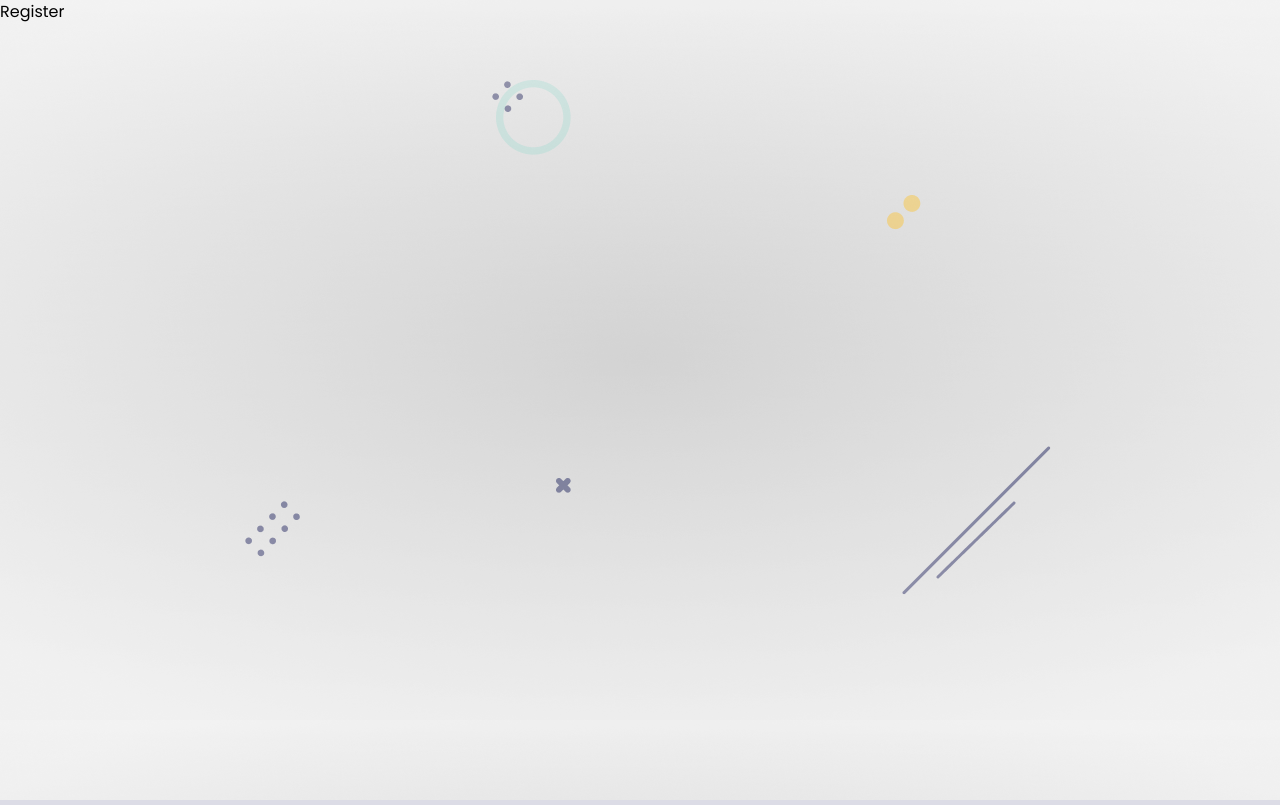
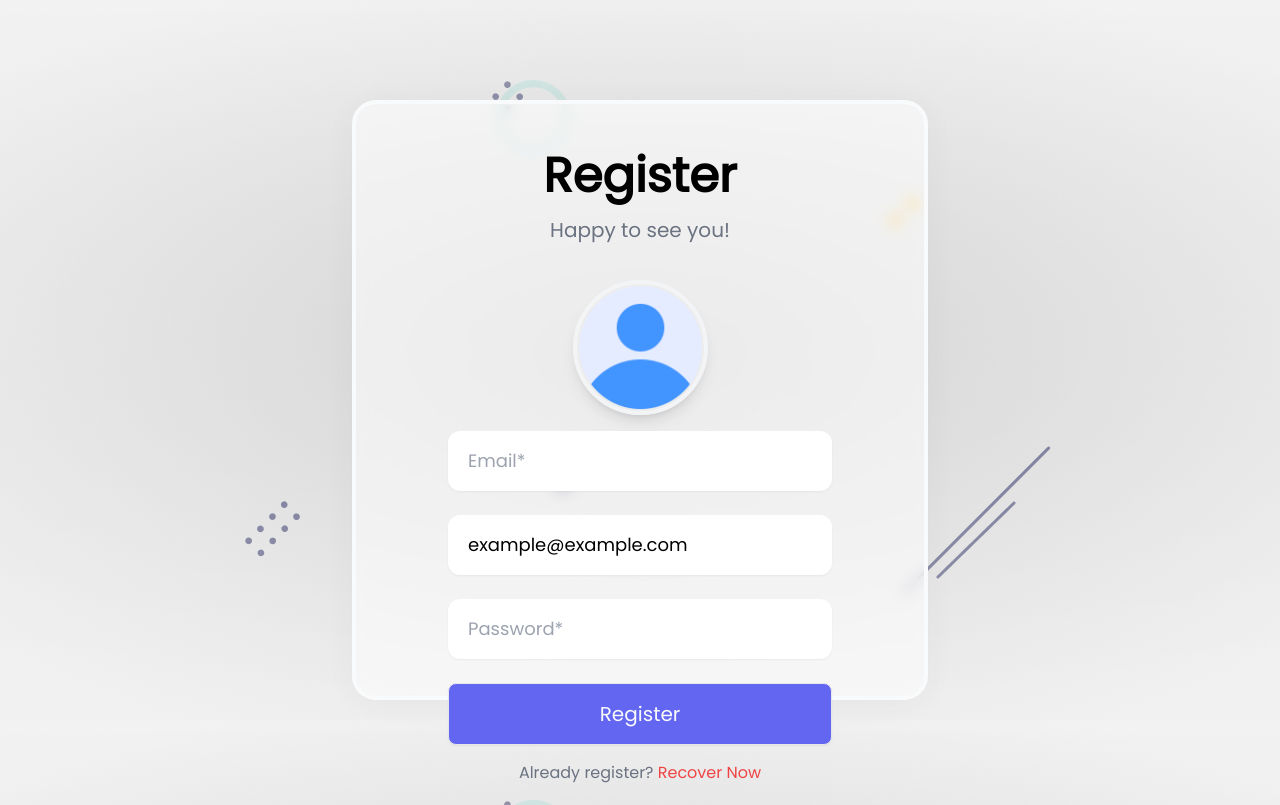
Before and after one commit to siimransiingh/advisoropedia, a React (Create React App) app in the folder client/: page /register in a window 1280 px wide. Built offline with nearby package versions, Linux system fonts and the light colour scheme.

Commit message:
Register component

```diff
--- a/client/src/components/Register.js
+++ b/client/src/components/Register.js
@@ -1,9 +1,71 @@
-import React from 'react'
+import React, { useState } from 'react'
+import { Link } from 'react-router-dom'
+import avatar from '../assets/profile.png';
+import styles from '../styles/Username.module.css';
+import { useFormik } from 'formik';
+import { Toaster } from 'react-hot-toast';
+import { registerValidation } from '../helper/validate';
+import convertToBase64 from './../helper/convert';
 
-const Register = () => {
+export default function Register() {
+  const [file,setFile] = useState();
+  const formik = useFormik({
+    initialValues: {
+      email: "",
+      username: 'example@example.com',
+      password: ''
+    },
+    validate: registerValidation,
+    validateOnBlur: false,
+    validateOnChange: false,
+    onSubmit: async values => {
+      values = await Object.assign(values,{profile:file || ''})
+      console.log(values)
+    }
+  })
+
+const onUpload = async e => {
+  const base64=await convertToBase64(e.target.files[0]);
+  setFile(base64)
+}
+
   return (
-    <div>Register</div>
+    <div className="container mx-auto">
+      <Toaster position='top-center' reverseOrder={false}></Toaster>
+      <div className='flex justify-center items-center h-screen'>
+        <div className={styles.glass} style={{ width: "45%", paddingTop: '3em'}}>
+
+          <div className="title flex flex-col items-center">
+            <h4 className='text-5xl font-bold'>Register</h4>
+            <span className='py-4 text-xl w-2/3 text-center text-gray-500'>
+              Happy to see you!
+            </span>
+          </div>
+
+          <form className='py-1' onSubmit={formik.handleSubmit}>
+            <div className='profile flex justify-center py-4'>
+              <label htmlFor="profile">
+                <img src={file || avatar} className={styles.profile_img} alt="avatar" />
+              </label>
+<input onChange={onUpload} type="file" id='profile' name='profile' />
+
+            </div>
+
+            <div className="textbox flex flex-col items-center gap-6">
+              <input {...formik.getFieldProps('email')} className={styles.textbox} type="text" placeholder='Email*' />
+              <input {...formik.getFieldProps('username')} className={styles.textbox} type="text" placeholder='Username*' />
+              <input {...formik.getFieldProps('password')} className={styles.textbox} type="text" placeholder='Password*' />
+              <button className={styles.btn} type='submit'>Register</button>
+            </div>
+
+            <div className="text-center py-4">
+              <span className='text-gray-500'>Already register?<Link className='text-red-500' to="/login"> Recover Now</Link></span>
+            </div>
+
+          </form>
+
+        </div>
+      </div>
+    </div>
   )
 }
-
-export default Register
--- /dev/null
+++ b/client/src/helper/convert.js
@@ -0,0 +1,14 @@
+export default function convertToBase64(file) {
+    return new Promise((resolve, reject) => {
+        const fileReader = new FileReader();
+        fileReader.readAsDataURL(file);
+
+        fileReader.onload = () => {
+            resolve(fileReader.result);
+        }
+
+        fileReader.onerror = (error) => {
+            reject(error);
+        }
+    });
+}
--- a/client/src/helper/validate.js
+++ b/client/src/helper/validate.js
@@ -52,3 +52,24 @@
     }
     return error;
 }
+
+// validate email
+function emailVerify(error={}, values){
+    if(!values.email){
+        error.email = toast.error("Email required")
+    }   else if(values.email.includes("")){
+        error.email=toast.error("Wrong email")
+    } else if(!/^[A-Z0-9._%+-]+@[A-Z0-9.-]+\.[A-Z]{2,4}$/i.test(values.email)){
+        error.email = toast.error("Invalid email address")
+    }
+    return error;
+}
+
+// validate register form
+export async function registerValidation(values){
+    const errors = usernameVerify({},values)
+    passwordVerify(errors,values)
+    emailVerify(errors,values)
+
+    return errors;
+}
```
